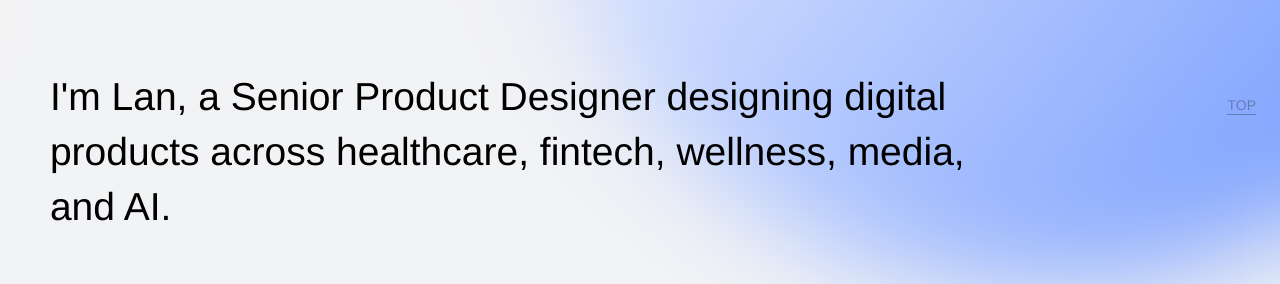
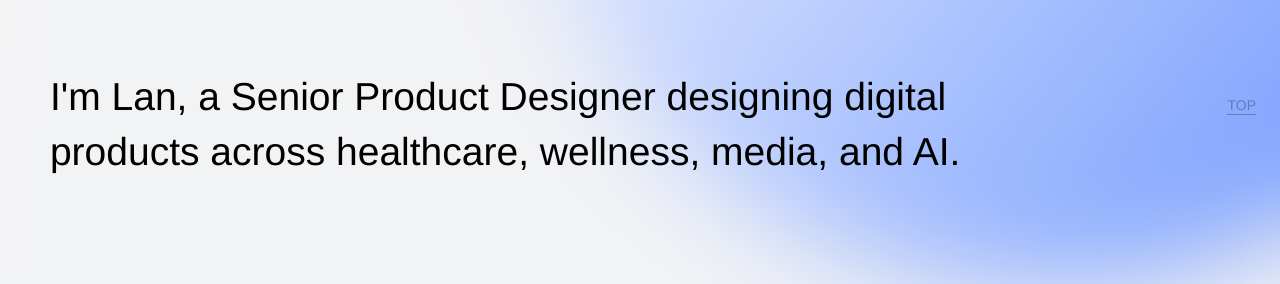
Before and after one commit to vickylan20-design/my-web, a React (Vite) app: page / in a window 1280 px wide. Shown: the part 661-945 px from the top of the page. Built offline with nearby package versions, Linux system fonts and the light colour scheme; a web font is replaced by a local one.

Commit message:
Update homepage introduction

```diff
--- a/src/App.jsx
+++ b/src/App.jsx
@@ -247,7 +247,7 @@ function App() {
           <div className="portfolio-stage__veil" aria-hidden="true" />
           <section className="hero" id="about">
             <HeroRoleCarousel />
-            <p data-reveal>I'm Lan, a Senior Product Designer designing digital products across healthcare, fintech, wellness, media, and AI.</p>
+            <p data-reveal>I'm Lan, a Senior Product Designer designing digital products across healthcare, wellness, media, and AI.</p>
           </section>
 
           <section className="capabilities" id="selected-work">
```
